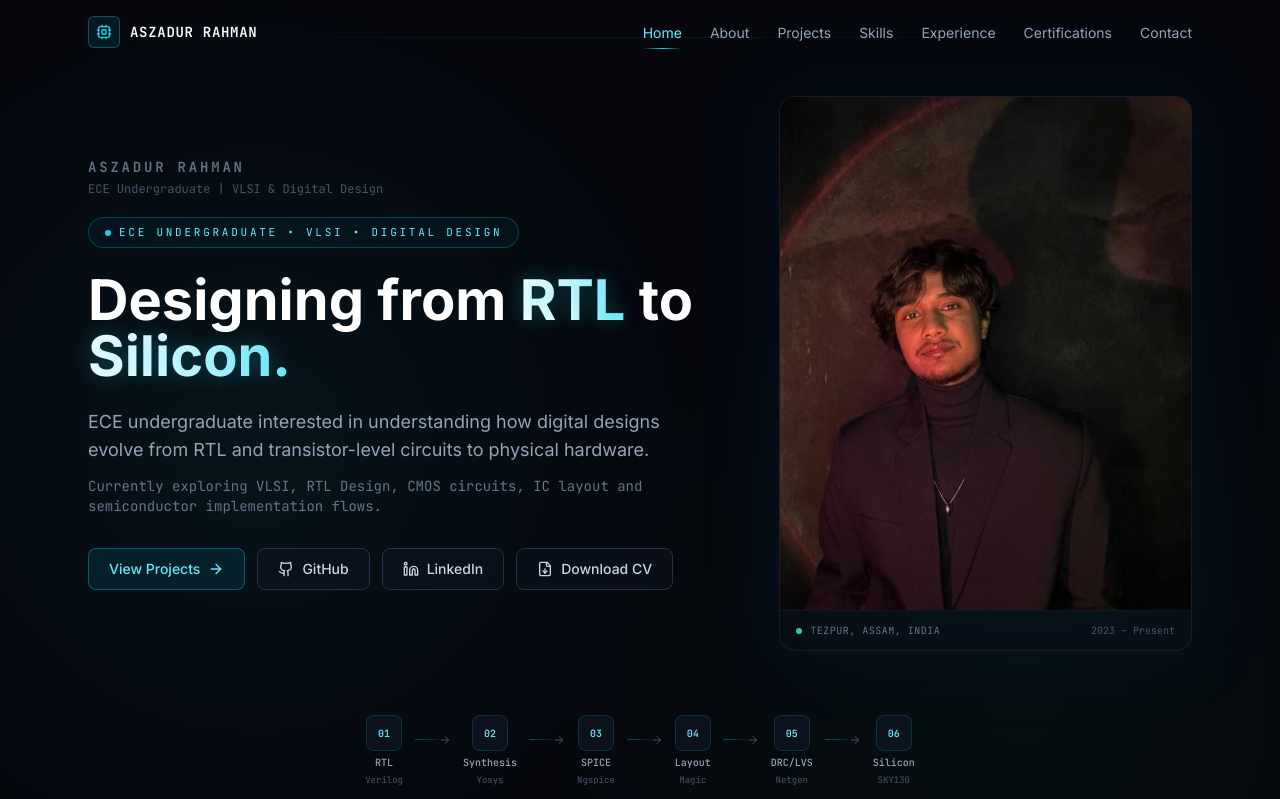
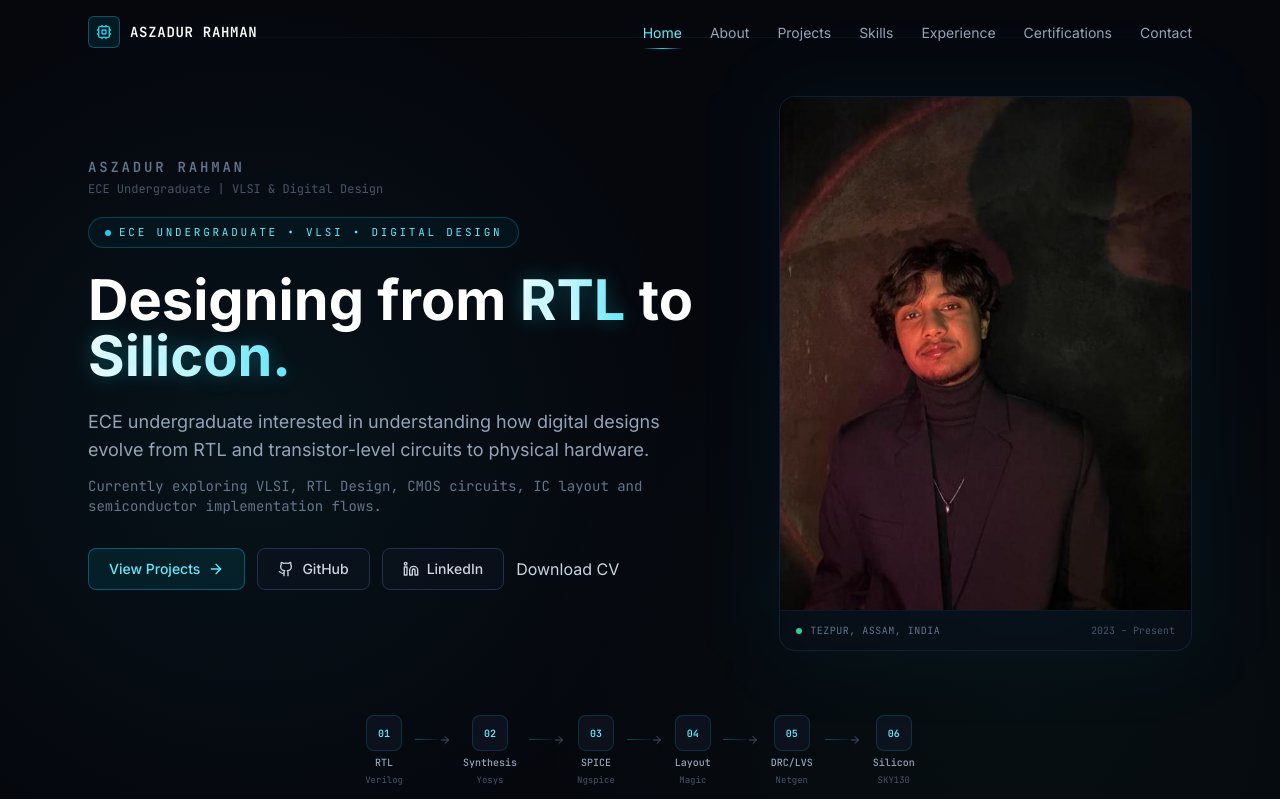
Before and after one commit to aszadR/portfolio, a React (Vite) app: page / in a window 1280 px wide. Shown: the top 799 px of the page. Built offline with nearby package versions, Linux system fonts and the light colour scheme.

Commit message:
Update Hero.tsx

```diff
--- a/src/components/Hero.tsx
+++ b/src/components/Hero.tsx
@@ -76,10 +76,13 @@ export default function Hero() {
                 <Linkedin className="h-4 w-4" />
                 LinkedIn
               </a>
-              <a href={profile.cvPath} download className="btn-ghost">
-                <FileDown className="h-4 w-4" />
-                Download CV
-              </a>
+             <a
+  href={`${import.meta.env.BASE_URL}Aszadur-Rahman-CV.pdf`}
+  target="_blank"
+  rel="noopener noreferrer"
+>
+  Download CV
+</a>
             </div>
           </div>
 
```
